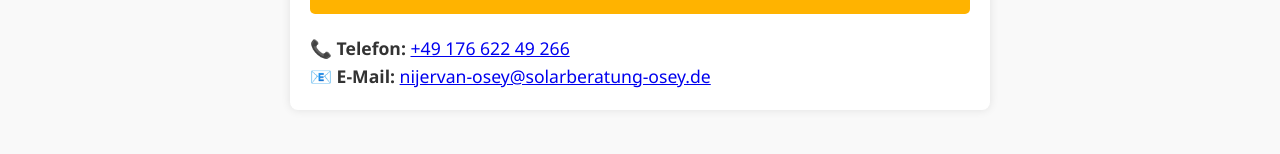
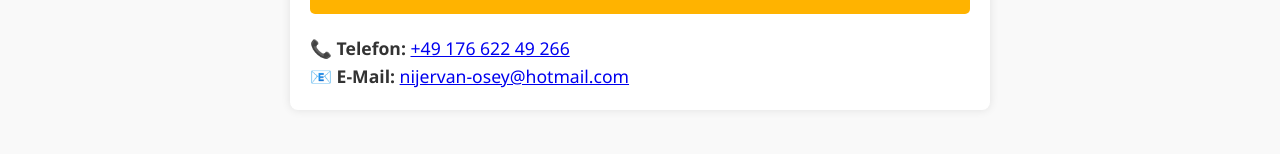
Before and after one commit to NijervanOsey/solarseite, a plain HTML site: page index.html in a window 1280 px wide. Shown: the part 826-980 px from the top of the page. Drawn offline with Linux system fonts and the light colour scheme.

Commit message:
Add files via upload

```diff
--- a/index.html
+++ b/index.html
@@ -34,7 +34,7 @@
         </form>
         <p class="kontaktinfo">
             📞 <strong>Telefon:</strong> <a href="tel:+49 176/622 49 266">+49 176 622 49 266</a><br>
-            📧 <strong>E-Mail:</strong> <a href="mailto:nijervan-osey@solarberatung-osey.de">nijervan-osey@solarberatung-osey.de</a>
+            📧 <strong>E-Mail:</strong> <a href="mailto:nijervan-osey@hotmail.com">nijervan-osey@hotmail.com</a>
         </p>
     </section>
 
```
